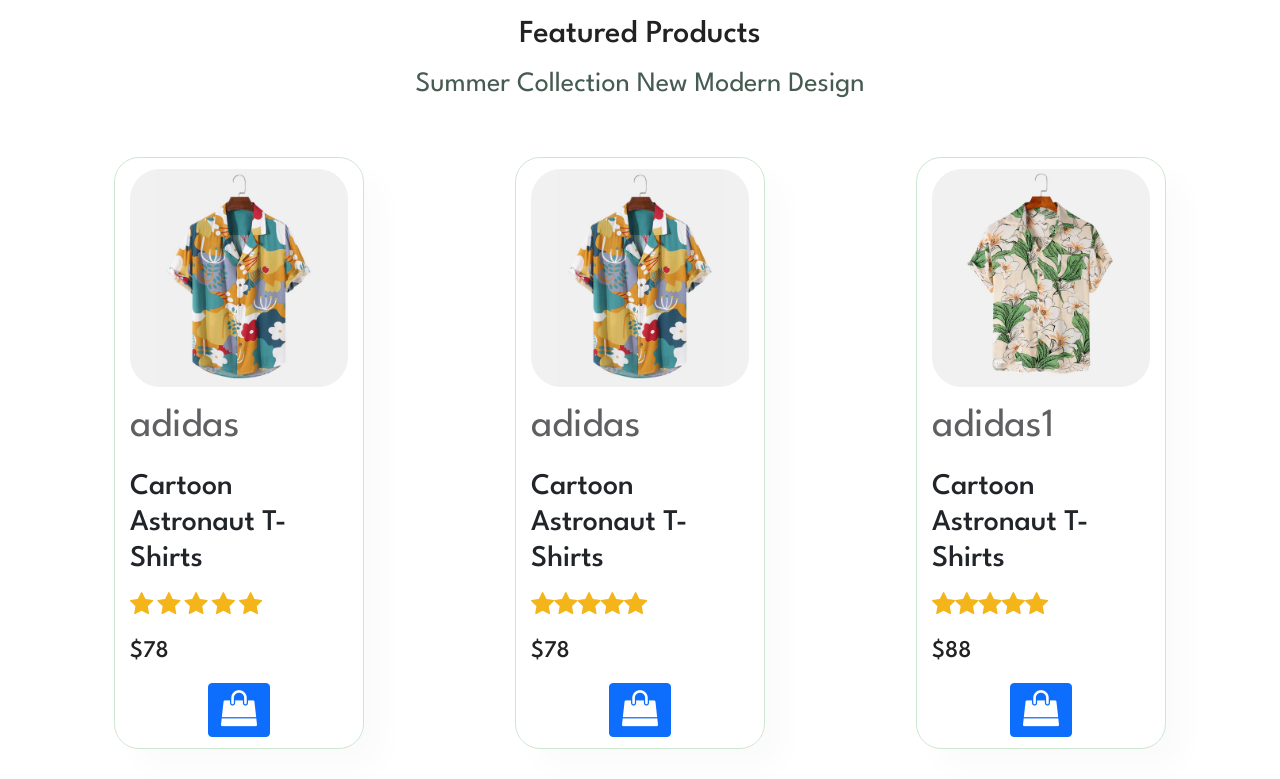
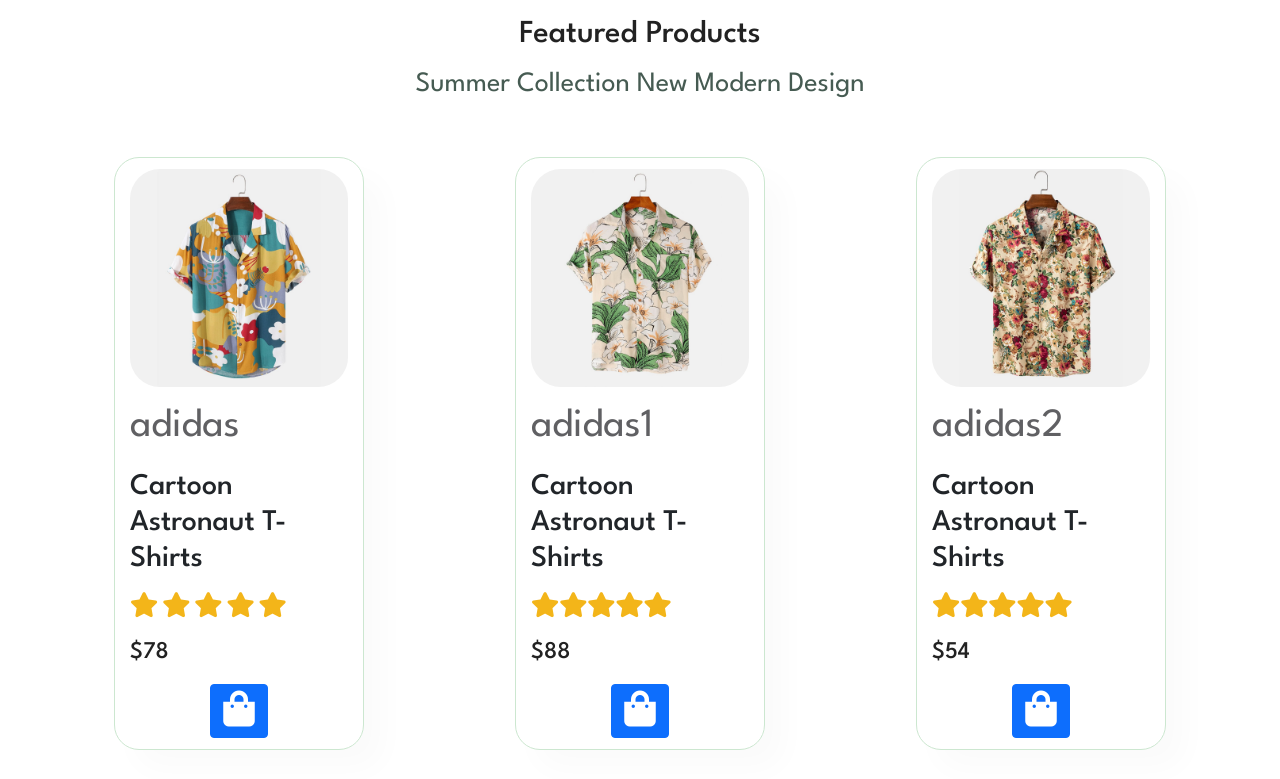
Before and after one commit to vivek-changwal/build-diploy-Ecommece, a plain HTML site: page index.html in a window 1280 px wide. Shown: the part 1160-1939 px from the top of the page. Drawn offline with nearby package versions, Linux system fonts and the light colour scheme.

Commit message:
Add files via upload

```diff
--- a/index.html
+++ b/index.html
@@ -177,13 +177,18 @@
   <div class="modal fade" id="staticBackdrop" data-bs-backdrop="static" data-bs-keyboard="false" tabindex="-1"
     aria-labelledby="staticBackdropLabel" aria-hidden="true">
     <div class="modal-dialog ">
+
       <div class="modal-content " style="
       width: 1909px;   margin: 0 0 0 -710px !important;">
 
+    <i class="fa fa-close" data-bs-dismiss="modal" style="font-size:36px;text-align:end;margin: 24px 36px -34px 0;"></i>
   <section id="prodetails" class="section-p1 ">
+
     <div class="card-lists">
+
       <div id="cartList" class="card  p-4 ">
         <div id="cartItem" class="row ">
+
     <div class="single-pro-image" >
       <img src="img/products/f1.jpg" width="100%" id="MainImg"  class="product-image " >
      <div class="small-img-group">
@@ -204,7 +209,8 @@
     <div class="single-pro-details">
     <h6 >Home / T-Shirt</h6>
     <h4 class="product-name">addidas</h4>
-    <h2 class="product-price">$139.00</h2>
+    <p> $ <span class="product-price">139.00</span></p>
+
     <select>
       <option>Select Size</option>
       <option>XL</option>
@@ -213,7 +219,6 @@
       <option>Large</option>
     </select>
     <p class="product-count"></p>
-    <button class="btnn add-to-cart btn btn-primary">Add To Cart</button>
     <h4>Products Details</h4>
     <span>These sleeves cover the shoulders and the top of the arm, but they do not cover the elbow or the forearm. T-shirts are usually made from cotton fabric or fabric which contains a mix of cotton and polyester. T-shirts are usually considered a casual type of clothing.</span>
     </div>
@@ -293,8 +298,10 @@
 
 
 </body>
+<meta name="viewport" content="width=device-width, initial-scale=1">
+<link rel="stylesheet" href="https://cdnjs.cloudflare.com/ajax/libs/font-awesome/4.7.0/css/font-awesome.min.css">
 <script defer src="index.js"></script>
-<link rel="stylesheet" href="https://cdnjs.cloudflare.com/ajax/libs/font-awesome/4.7.0/css/font-awesome.min.css">
-<script src='https://kit.fontawesome.com/a076d05399.js' crossorigin='anonymous'></script>
-
+<link rel="stylesheet" href="https://cdnjs.cloudflare.com/ajax/libs/font-awesome/5.10.0/css/all.min.css"
+integrity="sha512-PgQMlq+nqFLV4ylk1gwUOgm6CtIIXkKwaIHp/PAIWHzig/lKZSEGKEysh0TCVbHJXCLN7WetD8TFecIky75ZfQ=="
+crossorigin="anonymous" />
 </html>
--- a/index.js
+++ b/index.js
@@ -1,7 +1,3 @@
-
-
-
-
 const bar = document.getElementById('bar');
 const nav = document.getElementById('navbar');
 
@@ -235,60 +231,53 @@ $(document).ready(function() { $('#mainCartIcon').text(shoppingCart.totalCount()
   }
   var arr = [
     {
-      id: "1",
-      image: "img/products/f1.jpg",
-      name: "adidas",
-      branch: "Cartoon Astronaut T-Shirts",
-      price: "$78"
-    },
-    {
       id: "2",
       image: "img/products/f2.jpg",
       name: "adidas1",
       branch: "Cartoon Astronaut T-Shirts",
-      price: "$88"
+      price: 88
     },
     {
       id: "3",
       image: "img/products/f3.jpg",
       name: "adidas2",
       branch: "Cartoon Astronaut T-Shirts",
-      price: "$54"
+      price: 54
     },
     {
       id: "4",
       image: "img/products/f4.jpg",
       name: "adidas3",
       branch: "Cartoon Astronaut T-Shirts",
-      price: "$120"
+      price: 120
     },
     {
       id: "5",
       image: "img/products/f5.jpg",
       name: "adidas4",
       branch: "Cartoon Astronaut T-Shirts",
-      price: "$103"
+      price: 103
     },
     {
       id: "6",
       image: "img/products/f6.jpg",
       name: "adidas5",
       branch: "Cartoon Astronaut T-Shirts",
-      price: "$203"
+      price: 203
     },
     {
       id: "7",
       image: "img/products/f7.jpg",
       name: "adidas6",
       branch: "Cartoon Astronaut T-Shirts",
-      price: "$77"
+      price: 77
     },
     {
       id: "8",
       image: "img/products/f8.jpg",
       name: "adidas7",
       branch: "Cartoon Astronaut T-Shirts",
-      price: "$99"
+      price: 99
     },
 
   ]
@@ -296,7 +285,7 @@ $(document).ready(function() { $('#mainCartIcon').text(shoppingCart.totalCount()
 function loadData2(){
   {
     arr.forEach(function(value){
-      $("#featureProduct").append("<div class='pro'><img src="+ value.image +" ><div class='des'><span>"+ value.name +" </span><h5> "+ value.branch +"  </h5><div class='star'><i class='fa fa-star checked'></i><i class='fa fa-star checked'></i><i class='fa fa-star checked'></i><i class='fa fa-star checked'></i><i class='fa fa-star checked'></i></div><h4>"+ value.price +"</h4></div><a href='#' data-name="+ value.name +" data-describe='"+ value.branch +"' data-price="+ value.price +" data-image="+ value.image +" class='add-to-cart btn btn-primary'><i class='fa fa-shopping-bag'style='font-size:36px'></i></a></div>");
+      $("#featureProduct").append("<div class='pro'><img src="+ value.image +" ><div class='des'><span>"+ value.name +" </span><h5> "+ value.branch +"  </h5><div class='star'><i class='fa fa-star checked'></i><i class='fa fa-star checked'></i><i class='fa fa-star checked'></i><i class='fa fa-star checked'></i><i class='fa fa-star checked'></i></div><h4>$"+ value.price +"</h4></div><a href='#' data-name="+ value.name +" data-describe='"+ value.branch +"' data-price="+ value.price +" data-image="+ value.image +" class='add-to-cart btn btn-primary'><i class='fa fa-shopping-bag'style='font-size:36px'></i></a></div>");
     })
   }
 }
```
